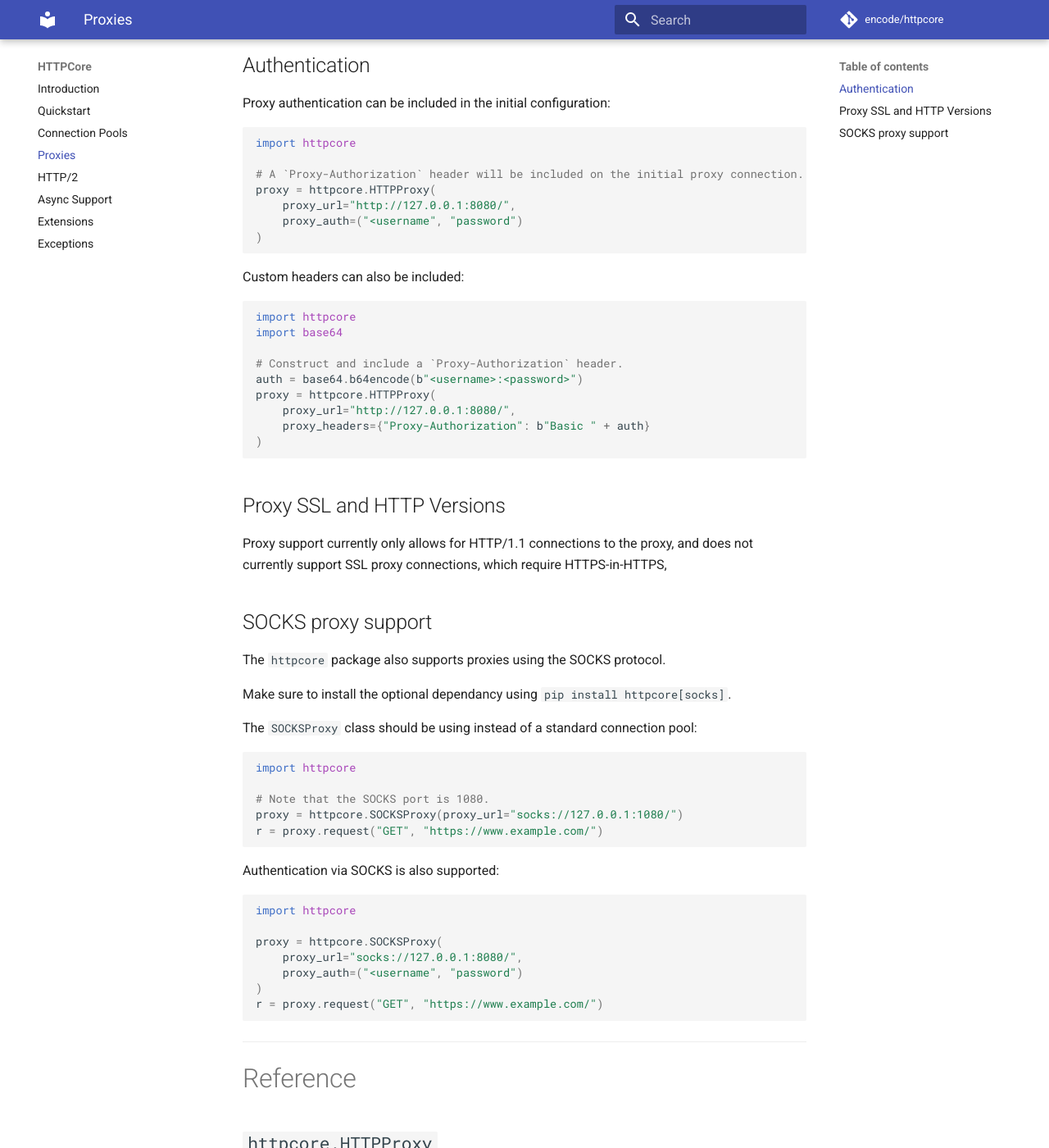
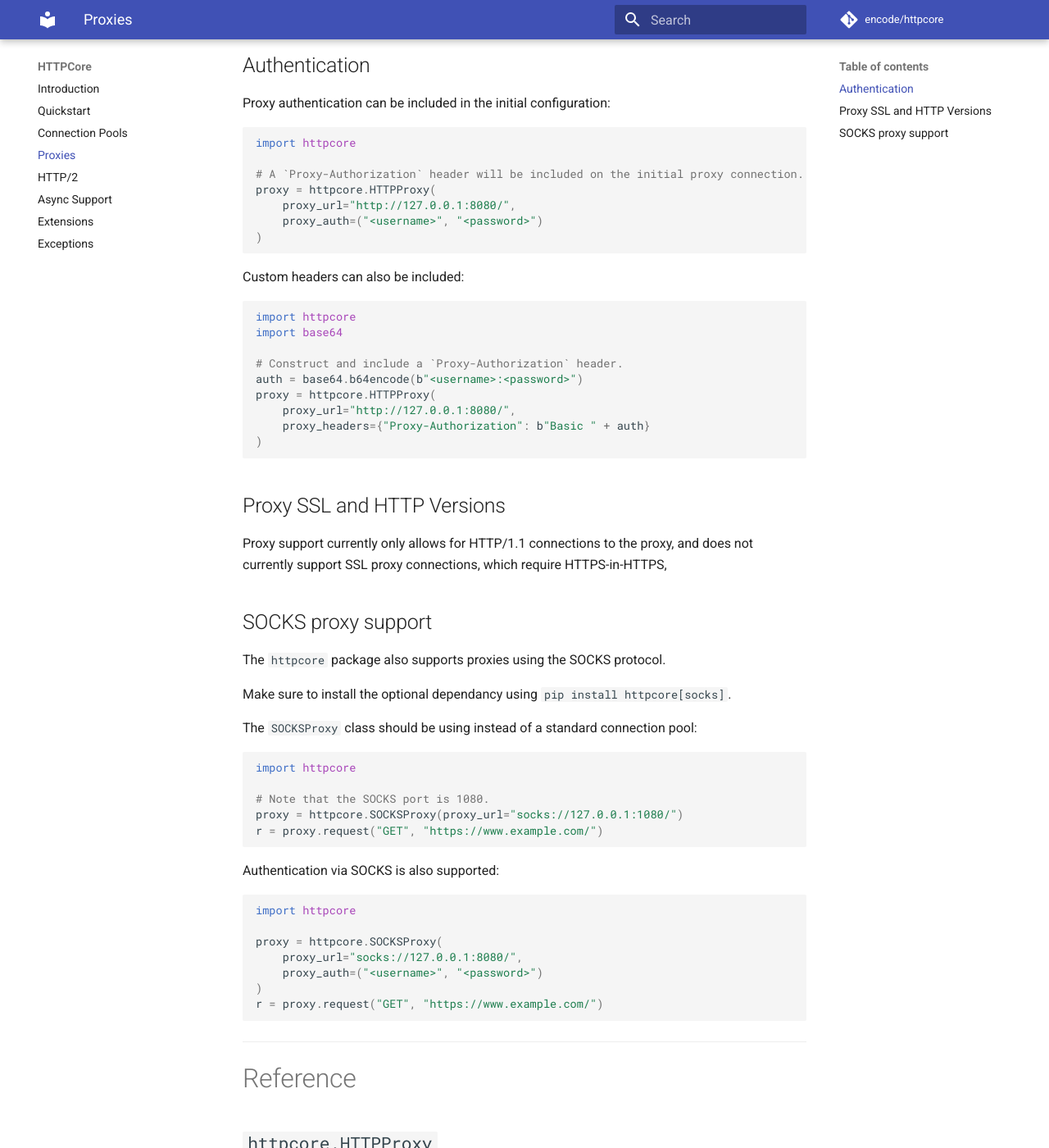
Before and after one commit to encode/httpcore, an MkDocs documentation site: the page built from docs/proxies.md, in a window 1280 px wide and 1400 px high, scrolled down 681 px. Shown: the whole window at 82% size. Built offline with MkDocs 1.6.1 and Material for MkDocs 9.7.7, drawn with Linux system fonts in a browser that asks for light colours; comment, search, counter and statistics services are not loaded; some of the changed lines change nothing that is shown.

Commit message:
Minor formatting issue in docs (#484)

````diff
--- a/docs/proxies.md
+++ b/docs/proxies.md
@@ -33,7 +33,7 @@ import httpcore
 # A `Proxy-Authorization` header will be included on the initial proxy connection.
 proxy = httpcore.HTTPProxy(
     proxy_url="http://127.0.0.1:8080/",
-    proxy_auth=("<username", "password")
+    proxy_auth=("<username>", "<password>")
 )
 ```
 
@@ -79,7 +79,7 @@ import httpcore
 
 proxy = httpcore.SOCKSProxy(
     proxy_url="socks://127.0.0.1:8080/",
-    proxy_auth=("<username", "password")
+    proxy_auth=("<username>", "<password>")
 )
 r = proxy.request("GET", "https://www.example.com/")
 ```
````
